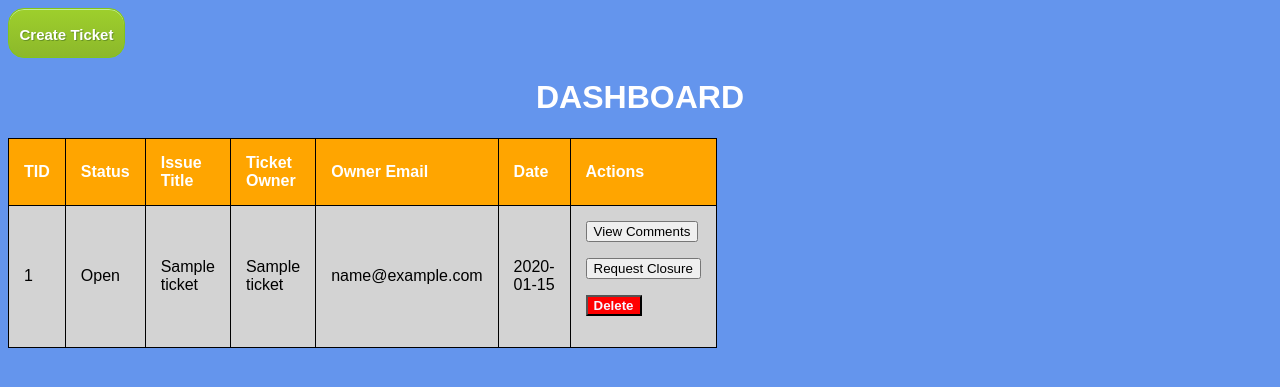
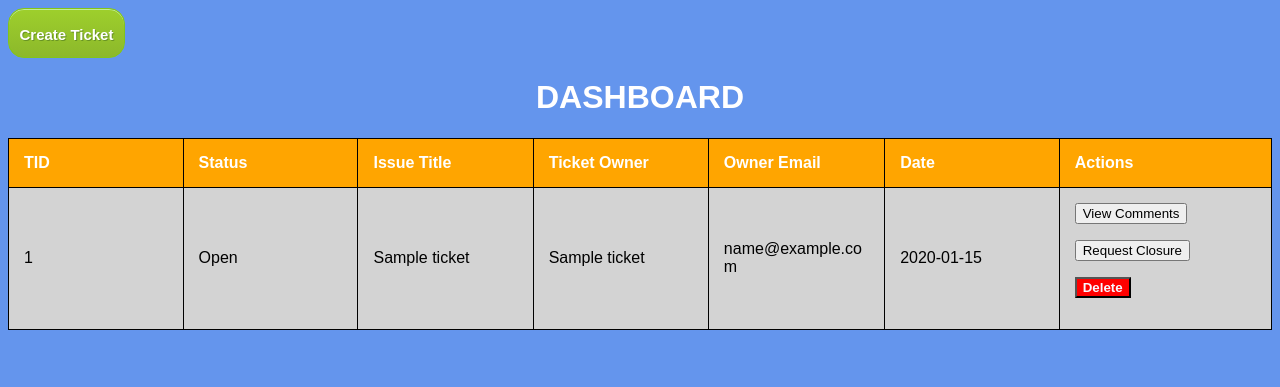
Before and after one commit to sammmoran/UMBC-447-Issue-Tracker, a PHP site: page /dashboardpage.php in a window 1280 px wide. Shown: the top 387 px of the page. Run offline with PHP 8.4, Linux system fonts and the light colour scheme; tables that the repository leaves empty hold one stand-in row (values such as "Sample post").

Commit message:
changed onething to see if it fixes issue on 000webhost
changed onething to see if it fixes issue on 000webhost

```diff
--- a/styles/dashboardpage.css
+++ b/styles/dashboardpage.css
@@ -12,8 +12,8 @@ table, td{
 table, td, th {
     text-align: left;
     border: 1px solid black;
-    max-width:700px;
-    word-wrap:break-word;
+    max-width:1500px;
+
 
 }
 
@@ -38,6 +38,10 @@ tr {
 
 th, td {
     padding: 15px;
+	width: 250px; // width can be depend on you
+    white-space: normal;
+    word-break: break-word;
+
 
 }
 
```
